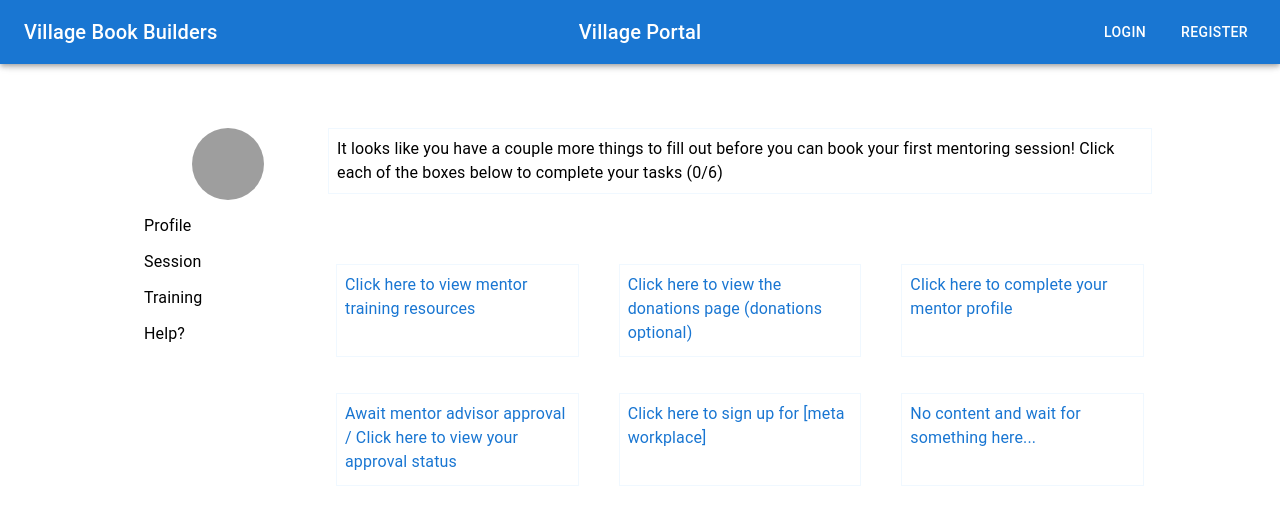
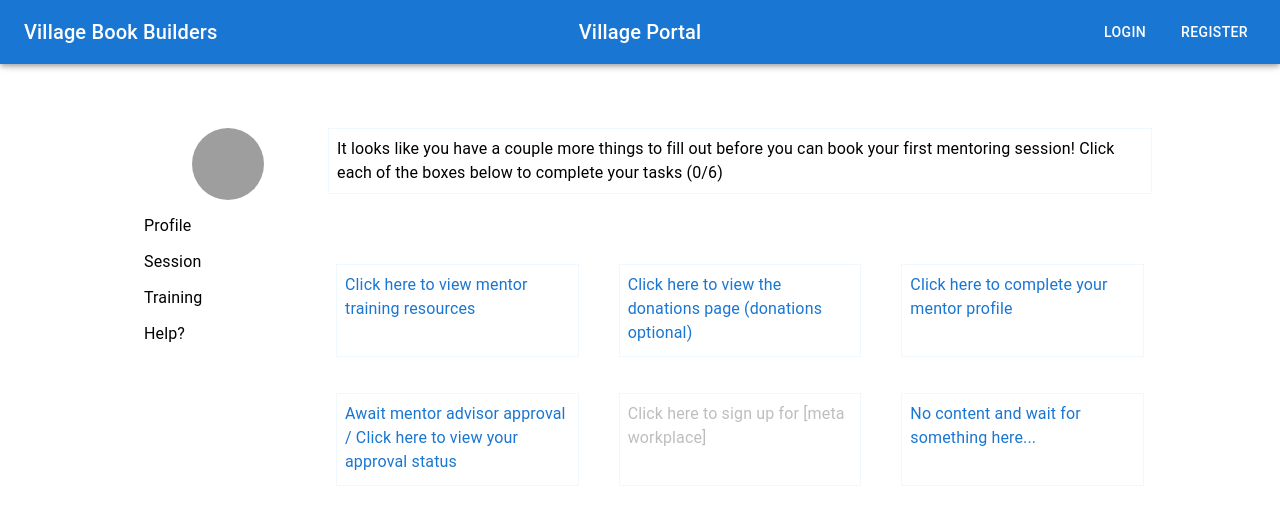
Before and after one commit to aleemkirk/VBB-Frontend, a React (Create React App) app: page /mentor/onboarding in a window 1280 px wide. Shown: the top 524 px of the page. Built offline with nearby package versions, Linux system fonts and the light colour scheme; grey boxes are pictures that could not be loaded.

Commit message:
fix: task5 should only be clickable when first 4 tasks are finished

```diff
--- a/src/components/Onboarding/Onboarding.tsx
+++ b/src/components/Onboarding/Onboarding.tsx
@@ -169,7 +169,8 @@ const Onboarding = () => {
       </Grid>
 
       <Grid item xs={4}>
-      <Button target="_blank" component="a" href='/' sx={{textTransform: 'none', textAlign: 'left'}}>
+      <Button target="_blank" component="a" href='/' sx={{textTransform: 'none', textAlign: 'left'}}
+      disabled={!checkState[0]||!checkState[1]||!checkState[2]||!checkState[3]}>
       <Box sx={{
         border: 1,
         p:1,
--- a/src/components/Onboarding/Profile/OpptyDropdown.tsx
+++ b/src/components/Onboarding/Profile/OpptyDropdown.tsx
@@ -34,10 +34,9 @@ oppties.map((oppty) => (
       <ListItemText primary={`${oppty.name}`} />
     </MenuItem>
   ));
-
 interface Props {
   selectedOppties: number[];
-  handleSelectOppties: (careerIds: number[]) => void;
+  handleSelectOppties: (opptyIds: number[]) => void;
 }
 const OpptyDropdown = ({ selectedOppties, handleSelectOppties }: Props) => {
   const oppties = useSelector((state: AppState) => state.oppty);
```
